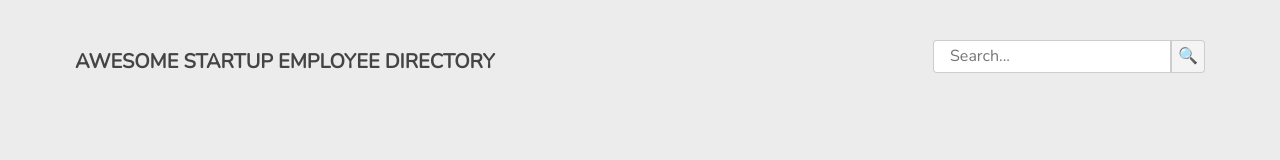
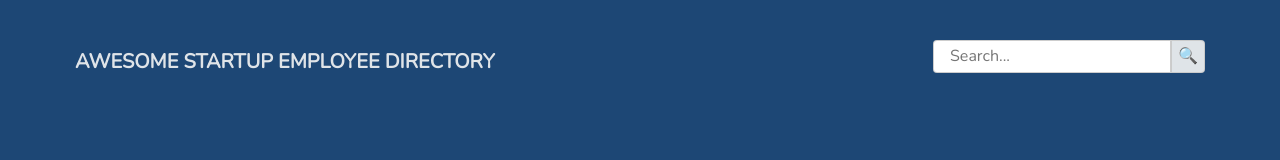
Before and after one commit to aclark206/Employee-Directory, a plain HTML site: page index.html in a window 1280 px wide. Drawn offline with nearby package versions, Linux system fonts and the light colour scheme; no server answers.

Commit message:
changed the background color

```diff
--- a/css/styles.css
+++ b/css/styles.css
@@ -16,7 +16,7 @@ html, body {
 body {
     font-family: "Nunito", sans-serif;
     text-align: center;
-    background: rgba(235, 235, 235, 0.9);
+    background: rgba(5, 51, 102, 0.9);
 }
 
 header {
@@ -30,7 +30,7 @@ header {
 
 header h1 {
     font-size: 1.25em;
-    color: rgba(50, 50, 50, 0.9);
+    color: rgba(245, 245, 245, 0.9);
     margin-top: 35px;
 }
 
```
